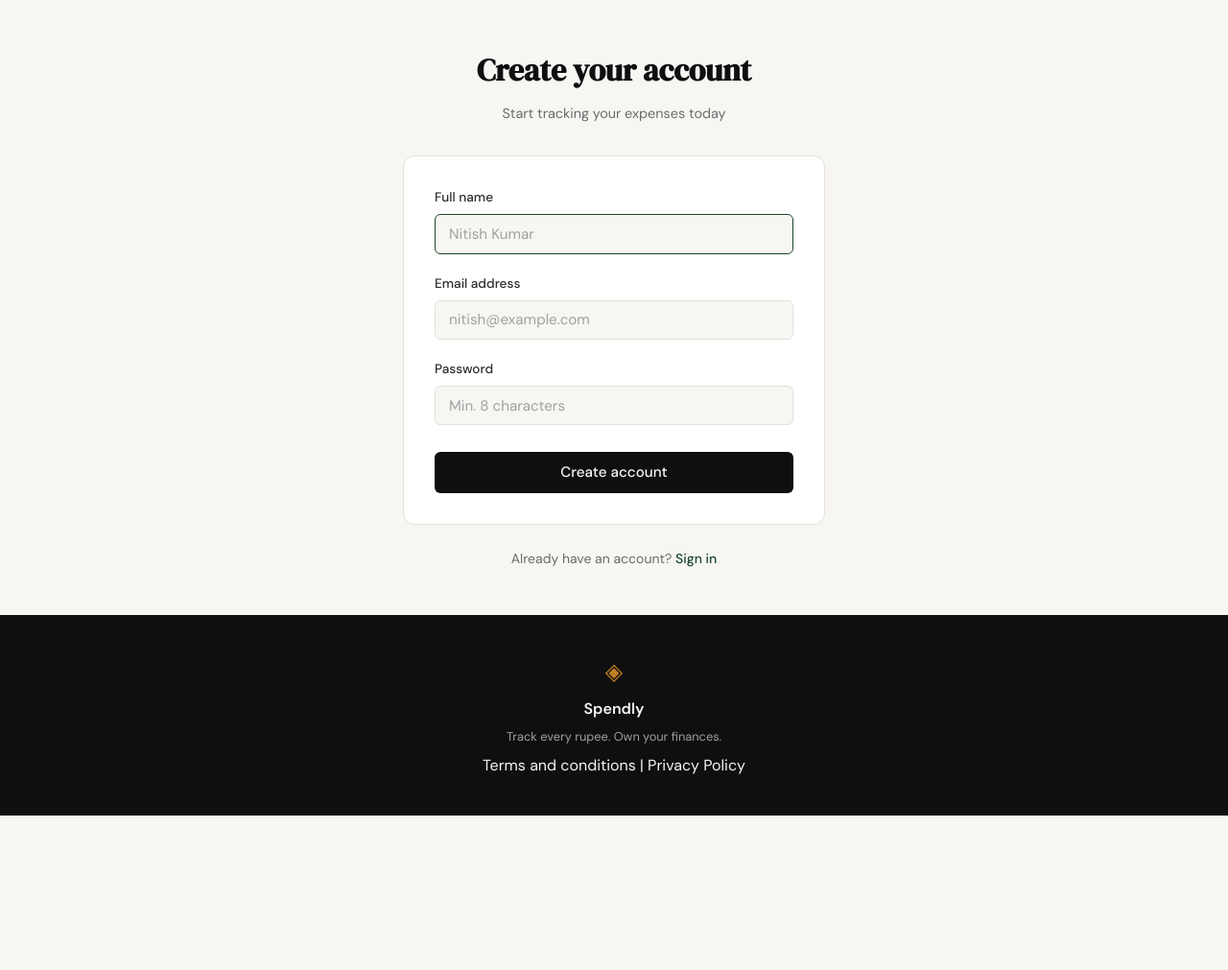
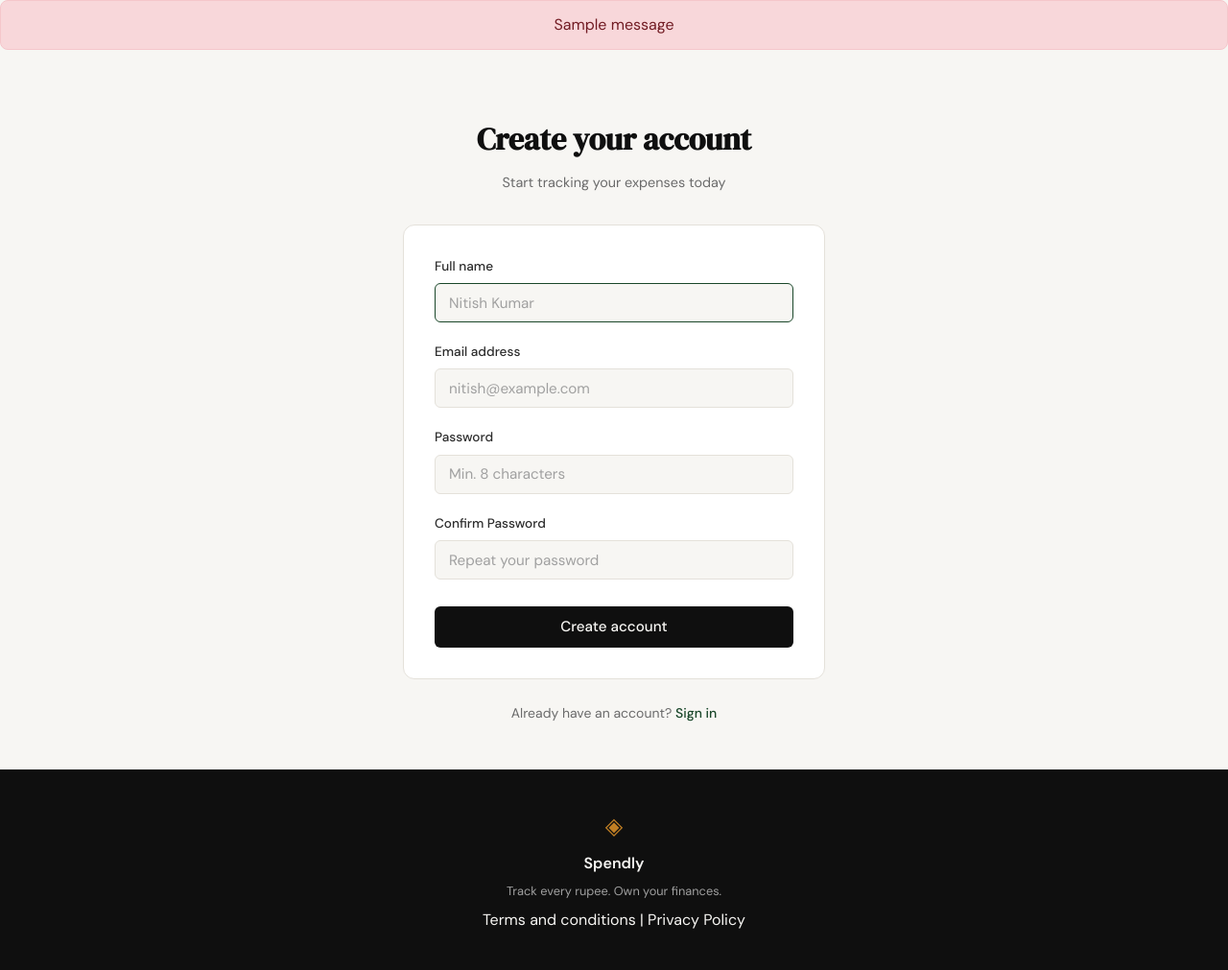
Before and after one commit to Shravan157/spendly, a Flask app: page /register in a window 1280 px wide. Shown: the part 61-1072 px from the top of the page at 96% size. Before the commit the page ends 911 px from the top, so only its background shows below. Run offline with Flask 3, Linux system fonts and the light colour scheme; one stand-in notice (Sample message) is shown.

Commit message:
feat: complete registration feature with password confirmation and spec compliance
Co-Authored-By: Claude Opus 5.5 (1M context) <noreply@anthropic.com>

```diff
--- a/app.py
+++ b/app.py
@@ -1,7 +1,9 @@
-from flask import Flask, render_template
-from database.db import init_db, seed_db
+from flask import Flask, render_template, request, redirect, url_for, flash
+from database.db import init_db, seed_db, create_user
+import sqlite3
 
 app = Flask(__name__)
+app.secret_key = 'spendly-secret-dev-key'
 
 
 # ------------------------------------------------------------------ #
@@ -13,8 +15,33 @@ def landing():
     return render_template("landing.html")
 
 
-@app.route("/register")
+@app.route("/register", methods=["GET", "POST"])
 def register():
+    if request.method == "POST":
+        name = request.form.get("name")
+        email = request.form.get("email")
+        password = request.form.get("password")
+        confirm_password = request.form.get("confirm_password")
+
+        if not name or not email or not password or not confirm_password:
+            flash("All fields are required.")
+            return render_template("register.html")
+
+        if password != confirm_password:
+            flash("Passwords do not match.")
+            return render_template("register.html")
+
+        from werkzeug.security import generate_password_hash
+        password_hash = generate_password_hash(password)
+
+        try:
+            create_user(name, email, password_hash)
+            flash("Account created successfully! Please sign in.")
+            return redirect(url_for("login"))
+        except sqlite3.IntegrityError:
+            flash("Email already registered.")
+            return render_template("register.html")
+
     return render_template("register.html")
 
 
--- a/database/db.py
+++ b/database/db.py
@@ -12,6 +12,19 @@ def get_db():
     conn.row_factory = sqlite3.Row
     conn.execute('PRAGMA foreign_keys = ON')
     return conn
+
+def create_user(name, email, password_hash):
+    """
+    Creates a new user in the database.
+    Returns the ID of the created user.
+    """
+    with get_db() as conn:
+        cursor = conn.execute(
+            'INSERT INTO users (name, email, password_hash) VALUES (?, ?, ?)',
+            (name, email, password_hash)
+        )
+        conn.commit()
+        return cursor.lastrowid
 
 def init_db():
     """
--- a/static/css/style.css
+++ b/static/css/style.css
@@ -667,3 +667,5 @@ a { color: inherit; text-decoration: none; }
     .nav-links a:not(.nav-cta) { display: none; }
     .hero { padding: 3rem 1rem 2rem; }
 }
+.flash-messages { margin-bottom: 20px; font-family: "DM Sans", sans-serif; }
+.flash-message { padding: 12px; margin-bottom: 10px; border-radius: 8px; background-color: #f8d7da; color: #721c24; border: 1px solid #f5c6cb; text-align: center; }
--- a/templates/base.html
+++ b/templates/base.html
@@ -26,6 +26,15 @@
     </nav>
 
     <main class="main-content">
+        {% with messages = get_flashed_messages() %}
+          {% if messages %}
+            <div class="flash-messages">
+              {% for message in messages %}
+                <div class="flash-message">{{ message }}</div>
+              {% endfor %}
+            </div>
+          {% endif %}
+        {% endwith %}
         {% block content %}{% endblock %}
     </main>
 
--- a/templates/register.html
+++ b/templates/register.html
@@ -17,7 +17,7 @@
             <div class="auth-error">{{ error }}</div>
             {% endif %}
 
-            <form method="POST" action="/register">
+            <form method="POST" action="{{ url_for('register') }}">
                 <div class="form-group">
                     <label for="name">Full name</label>
                     <input type="text" id="name" name="name"
@@ -36,6 +36,12 @@
                            class="form-input" placeholder="Min. 8 characters"
                            required>
                 </div>
+                <div class="form-group">
+                    <label for="confirm_password">Confirm Password</label>
+                    <input type="password" id="confirm_password" name="confirm_password"
+                           class="form-input" placeholder="Repeat your password"
+                           required>
+                </div>
                 <button type="submit" class="btn-submit">Create account</button>
             </form>
         </div>
```
Also changed, not shown: .claude/specs/02-registration.md (added), spendly.db.
